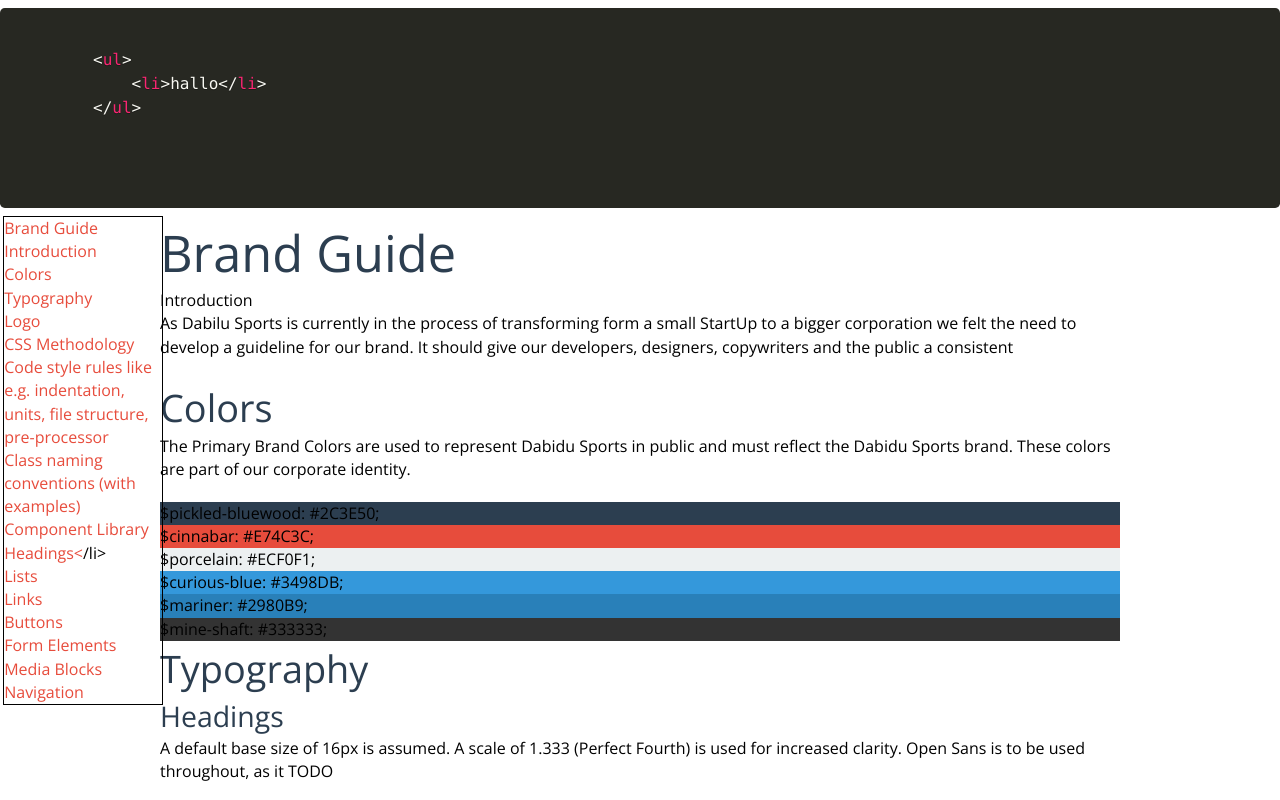
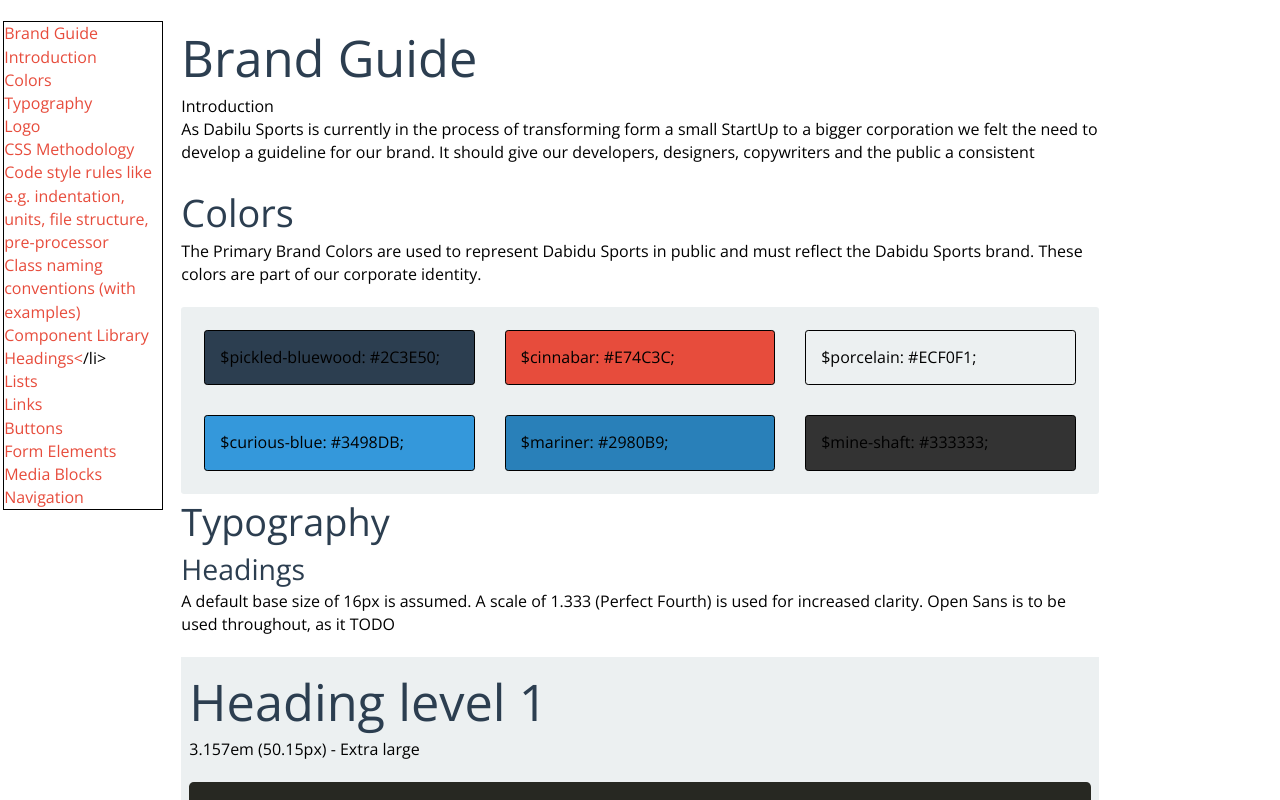
Before and after one commit to fhs-styleguide/fhs-styleguide.github.io, a website: page dest/index.html in a window 1280 px wide. Shown: the top 800 px of the page. Drawn offline with nearby package versions, Linux system fonts and the light colour scheme.

Commit message:
CHANGED: design.scss added FLEX and SECTIONS

```diff
--- a/dest/index.html
+++ b/dest/index.html
@@ -11,15 +11,6 @@
 </head>
 
 <body>
-
-	<pre>
-		<code class="language-markup">
-		&lt;ul&gt;
-			&lt;li&gt;hallo&lt;/li&gt;
-		&lt;/ul&gt;
-
-	</code>
-	</pre>
 
 	<div class="container">
 		<nav>
@@ -57,12 +48,14 @@
 			<section id="brand-guide__colors">
 				<h2 class="heading heading--large">Colors</h2>
 				<p>The Primary Brand Colors are used to represent Dabidu Sports in public and must reflect the Dabidu Sports brand. These colors are part of our corporate identity. </p>
-				<div class="bg-color bg-color--primary">$pickled-bluewood: #2C3E50;</div>
-				<div class="bg-color bg-color--accent">$cinnabar: #E74C3C;</div>
-				<div class="bg-color">$porcelain: #ECF0F1;</div>
-				<div class="bg-color bg-color--shade">$curious-blue: #3498DB;</div>
-				<div class="bg-color bg-color--mariner">$mariner: #2980B9;</div>
-				<div class="bg-color bg-color--mine-shaft">$mine-shaft: #333333;</div>
+				<div class="flex-container section">
+					<div class="item bg-color bg-color--primary panel panel--small">$pickled-bluewood: #2C3E50;</div>
+					<div class="item bg-color bg-color--accent panel panel--small">$cinnabar: #E74C3C;</div>
+					<div class="item bg-color panel panel--small">$porcelain: #ECF0F1;</div>
+					<div class="item bg-color bg-color--shade panel panel--small">$curious-blue: #3498DB;</div>
+					<div class="item bg-color bg-color--mariner panel panel--small">$mariner: #2980B9;</div>
+					<div class="item bg-color bg-color--mine-shaft panel panel--small">$mine-shaft: #333333;</div>
+				</div>
 			</section>
 			<section id="brand-guide__typography">
 				<h2 class="heading heading--large">Typography</h2>
--- a/src/design.scss
+++ b/src/design.scss
@@ -59,6 +59,7 @@
 
 .container {
     margin: 0 auto;
+    padding: 1.6666%;
     width: 75%;
 }
 
@@ -138,3 +139,44 @@
 .bg-color--mine-shaft {
   background-color: $mine-shaft;
 }
+
+/* Panel */
+
+.panel{
+  padding: 1.66666%;
+  margin: 1.66666%;
+  border-radius: 0.2em;
+  border: 1px solid black;
+}
+
+.panel--small{
+  width: 30%;
+}
+
+.panel--medium{
+  width: 60%;
+}
+
+.panel--large{
+  width: 90%;
+}
+
+/* FLEX */
+
+.flex-container{
+  display: -webkit-flex;
+  display: flex;
+  flex-wrap: wrap;
+  width: 100%;
+}
+
+.flex-container__item{
+}
+
+/* Sections */
+
+.section {
+  background-color: $color-background;
+  border-radius: 0.2em;
+  padding: 0.5em;
+}
```
Also changed, not shown: dest/design.css.
